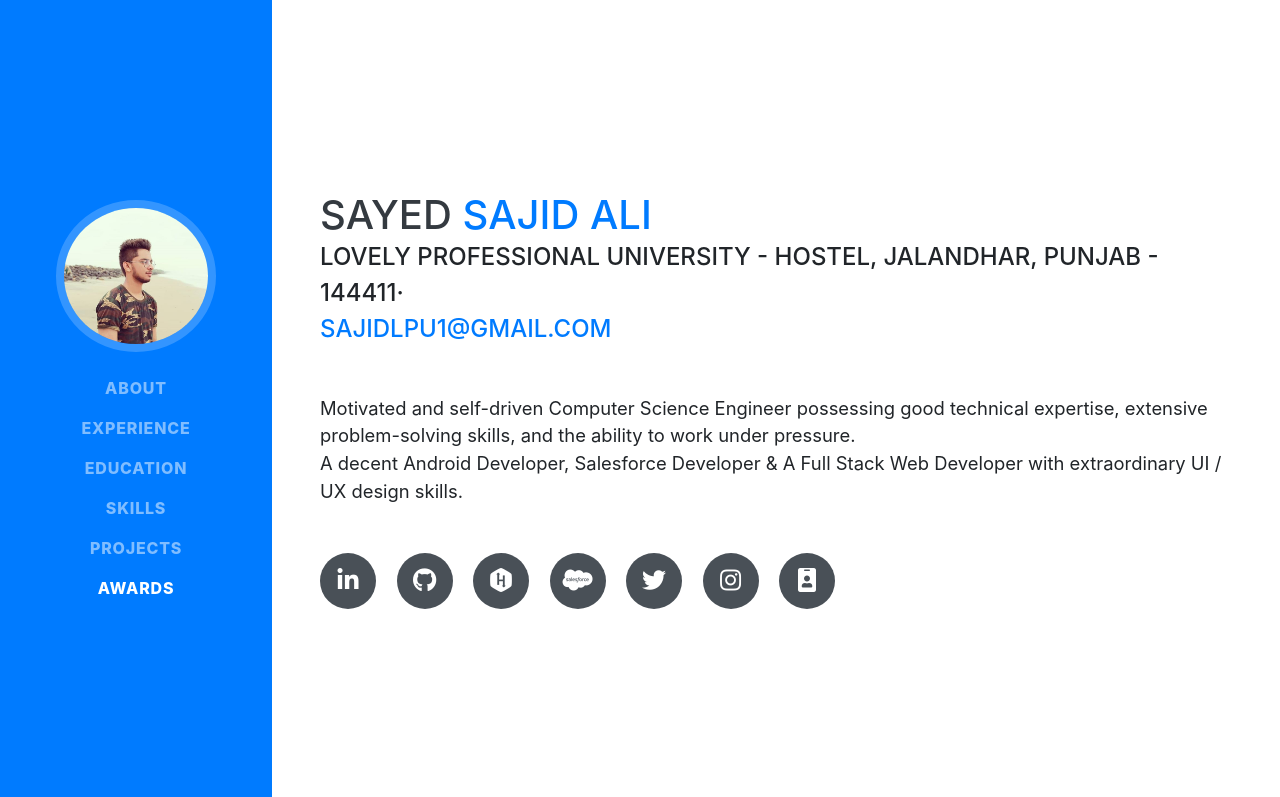
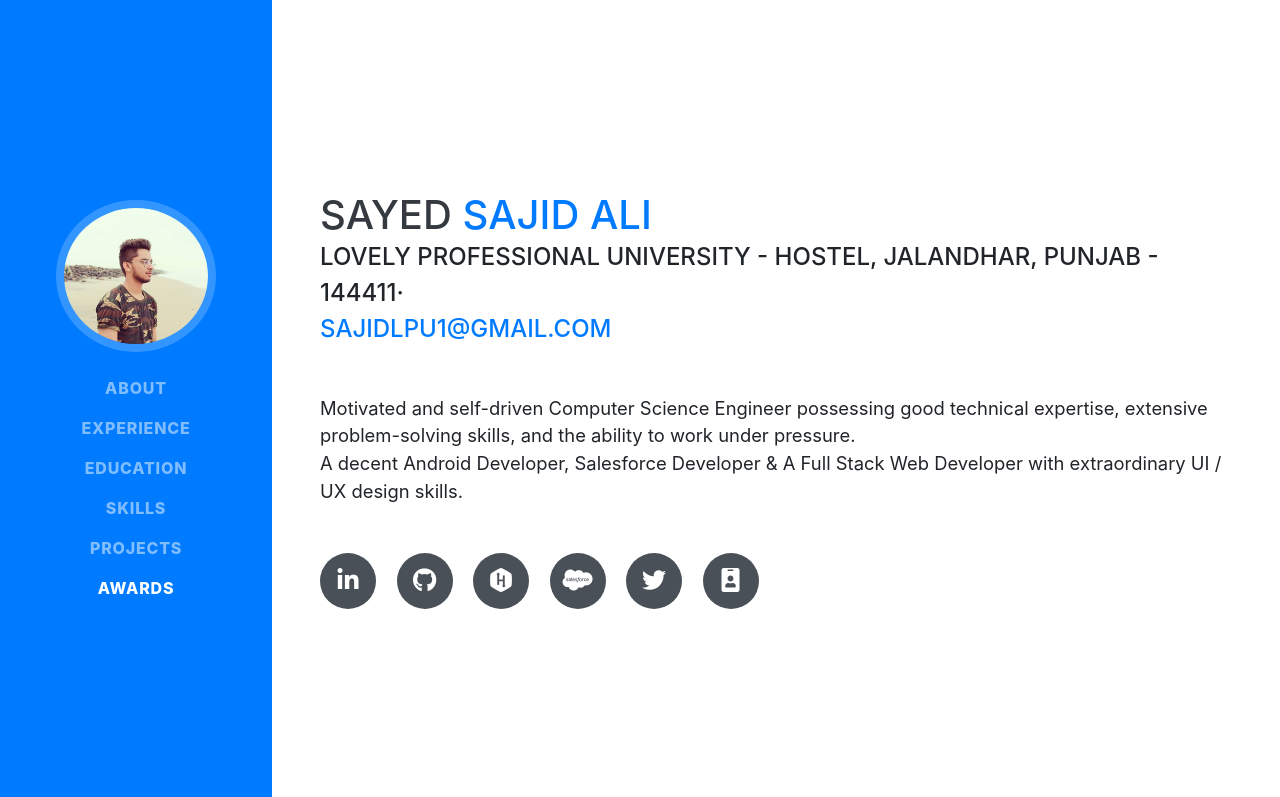
Before and after one commit to sajidlpu1/My-e-Resume, a website with bundled scripts: page index.html in a window 1280 px wide. Shown: the top 797 px of the page. Built offline with nearby package versions, Linux system fonts and the light colour scheme; a web font is replaced by a local one.

Commit message:
Update index.html

```diff
--- a/index.html
+++ b/index.html
@@ -91,9 +91,6 @@
           </a>
           <a href="https://twitter.com/Sayed_Sajid_Ali" target="_blank">
             <i class="fab fa-twitter"></i>
-          </a>
-          <a href="https://www.instagram.com/syed_sajidali_/" target="_blank">
-            <i class="fab fa-instagram"></i>
           </a>
           <a href="https://sayedsajidali.netlify.app/" target="_blank">
             <i class="fas fa-id-badge"></i>
```
